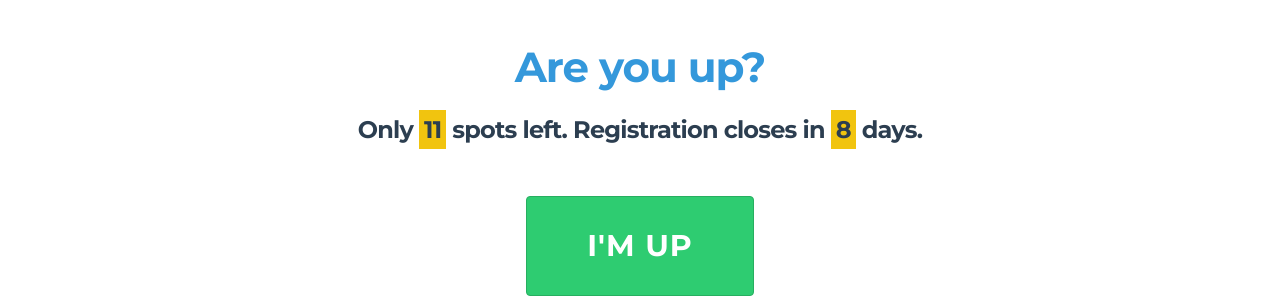
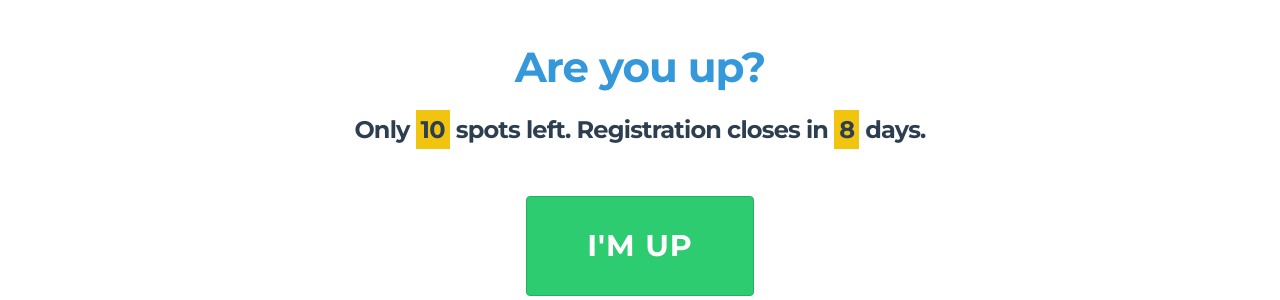
Before and after one commit to therealitybali10s/therealitybali10s.github.io, a Jekyll site: the page built from index.html, in a window 1280 px wide. Shown: the part 267-567 px from the top of the page. Built offline with Jekyll 4.4.1, drawn with Linux system fonts in a browser that asks for light colours; Markdown is read by kramdown in place of the engine named in the settings; the list of posts is cut into pages by our own code; comment, search, counter and statistics services are not loaded.

Commit message:
update index

```diff
--- a/index.html
+++ b/index.html
@@ -4,7 +4,7 @@ layout: default
 
 <h1>The Reality:<br>Bali 2015</h1>
 <h2>Are you up?</h2>
-<h3 class="u-c-txt">Only <span class="hilight">11</span> spots left. Registration closes in <span id="doMagic" class="hilight"></span> days.</h3>
+<h3 class="u-c-txt">Only <span class="hilight">10</span> spots left. Registration closes in <span id="doMagic" class="hilight"></span> days.</h3>
 
 <p class="u-c-txt"><a class="button button-primary" href="https://dl.dropboxusercontent.com/u/9514661/TheRealityBali10sinfo.pdf" id="shakeitoff">I'm up</a></p>
 
@@ -24,6 +24,8 @@ layout: default
       </a></li>
       <li><a href="https://www.facebook.com/iraia.ngawaka?fref=ts"><img src="https://scontent-sjc.xx.fbcdn.net/hphotos-xap1/v/t1.0-9/10526121_10153138539385708_4164256077008181780_n.jpg?oh=9d4ab9038410e79235ac0969822a4d79&oe=55DC2B9B" />
       </a></li>
+      <li><a href="https://www.facebook.com/talmage.enoka">      <img src="https://fbcdn-sphotos-h-a.akamaihd.net/hphotos-ak-xpf1/v/t1.0-9/208100_1781463147755_599629_n.jpg?oh=c75c7e386b1492eab3d5b98cae1705ae&oe=55DE66FE&__gda__=1440573863_a1e517c88c1de3eb0c3e43f0e7d7681b" />
+      </a></li>
 
 <!-- grey -->
 <li><a href="https://dl.dropboxusercontent.com/u/9514661/TheRealityBali10sinfo.pdf">
@@ -32,8 +34,6 @@ layout: default
 </li>
 <!-- -->
 
-<li><a href="https://www.facebook.com/groups/732523546826009/permalink/802609086484121/">      <img src="https://dl.dropboxusercontent.com/u/9514661/grazium.png" />
-</a></li>
 <li><a href="https://www.facebook.com/groups/732523546826009/permalink/802609086484121/">      <img src="https://dl.dropboxusercontent.com/u/9514661/grazium.png" />
 </a></li>
 <li><a href="https://www.facebook.com/groups/732523546826009/permalink/802609086484121/">      <img src="https://dl.dropboxusercontent.com/u/9514661/grazium.png" />
```
Also changed, not shown: 1 other file.
